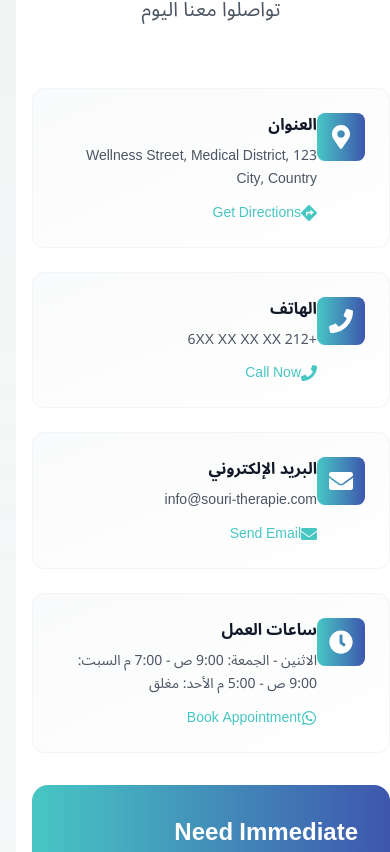
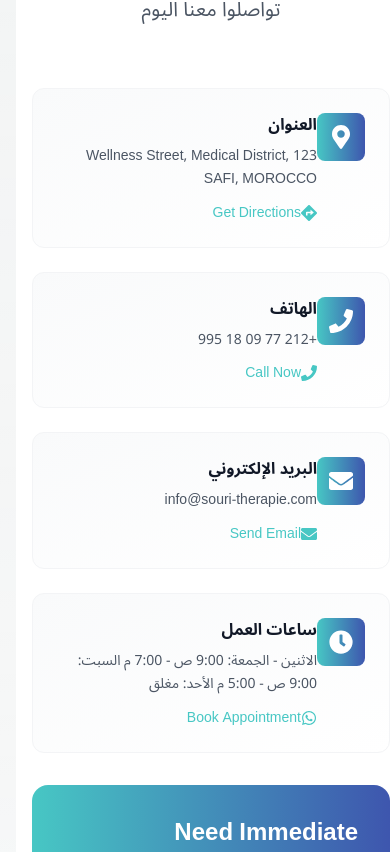
Before and after one commit to bdo07/Souri-Th-rapie, a Next.js app: page /ar in a window 390 px wide. Shown: the part 7489-8341 px from the top of the page. Built offline with nearby package versions, Linux system fonts and the light colour scheme.

Commit message:
Update contact information across multiple components to reflect new phone number and address for improved accuracy.

```diff
--- a/components/About.tsx
+++ b/components/About.tsx
@@ -84,7 +84,7 @@ const About = () => {
               whileInView={{ opacity: 1, y: 0 }}
               transition={{ duration: 0.5, delay: 0.6 }}
               viewport={{ once: true }}
-              onClick={() => window.open('https://wa.me/2126XXXXXXX', '_blank')}
+              onClick={() => window.open('https://wa.me/212770918995', '_blank')}
               className="bg-gradient-to-r from-teal to-royal-blue text-white px-8 py-4 rounded-full font-semibold hover:shadow-lg transform hover:scale-105 transition-all duration-300"
             >
               Learn More About Us
--- a/components/Contact.tsx
+++ b/components/Contact.tsx
@@ -18,7 +18,7 @@ const Contact = () => {
     {
       icon: FaMapMarkerAlt,
       title: t('address'),
-      content: '123 Wellness Street, Medical District, City, Country',
+      content: '123 Wellness Street, Medical District, SAFI, MOROCCO',
       action: 'Get Directions',
       actionIcon: FaDirections,
       actionHandler: () => window.open('https://maps.google.com/?q=123+Wellness+Street', '_blank')
@@ -26,10 +26,10 @@ const Contact = () => {
     {
       icon: FaPhone,
       title: t('phone'),
-      content: '+212 6XX XX XX XX',
+      content: '+212 77 09 18 995',
       action: 'Call Now',
       actionIcon: FaPhone,
-      actionHandler: () => window.open('tel:+2126XXXXXXX', '_self')
+      actionHandler: () => window.open('tel:+212770918995', '_self')
     },
     {
       icon: FaEnvelope,
@@ -45,7 +45,7 @@ const Contact = () => {
       content: t('hoursValue'),
       action: 'Book Appointment',
       actionIcon: FaWhatsapp,
-      actionHandler: () => window.open('https://wa.me/2126XXXXXXX', '_blank')
+      actionHandler: () => window.open('https://wa.me/212770918995', '_blank')
     }
   ]
 
@@ -127,14 +127,14 @@ const Contact = () => {
               </p>
               <div className="flex flex-col sm:flex-row gap-4">
                 <button
-                  onClick={() => window.open('https://wa.me/2126XXXXXXX', '_blank')}
+                  onClick={() => window.open('https://wa.me/212770918995', '_blank')}
                   className="flex items-center justify-center space-x-2 bg-white text-teal px-6 py-3 rounded-full font-semibold hover:bg-gray-100 transition-colors duration-300"
                 >
                   <FaWhatsapp className="w-5 h-5" />
                   <span>WhatsApp</span>
                 </button>
                 <button
-                  onClick={() => window.open('tel:+2126XXXXXXX', '_self')}
+                  onClick={() => window.open('tel:+212770918995', '_self')}
                   className="flex items-center justify-center space-x-2 bg-transparent border-2 border-white text-white px-6 py-3 rounded-full font-semibold hover:bg-white hover:text-teal transition-colors duration-300"
                 >
                   <FaPhone className="w-5 h-5" />
@@ -176,7 +176,7 @@ const Contact = () => {
                   <div>
                     <p className="font-medium text-gray-900">Souri Thérapie</p>
                     <p className="text-gray-600">123 Wellness Street, Medical District</p>
-                    <p className="text-gray-600">City, Country</p>
+                    <p className="text-gray-600">SAFI, MOROCCO</p>
                   </div>
                 </div>
                 <div className="flex items-start space-x-3">
--- a/components/Footer.tsx
+++ b/components/Footer.tsx
@@ -121,16 +121,16 @@ const Footer = () => {
                   <p className="text-gray-300 text-sm">
                     123 Wellness Street, Medical District
                   </p>
-                  <p className="text-gray-300 text-sm">City, Country</p>
+                  <p className="text-gray-300 text-sm">SAFI, MOROCCO</p>
                 </div>
               </div>
               <div className="flex items-center space-x-3">
                 <FaPhone className="w-5 h-5 text-teal flex-shrink-0" />
                 <a
-                  href="tel:+2126XXXXXXX"
+                  href="tel:+212770918995"
                   className="text-gray-300 hover:text-teal transition-colors duration-300 text-sm"
                 >
-                  +212 6XX XX XX XX
+                  +212 77 09 18 995
                 </a>
               </div>
               <div className="flex items-center space-x-3">
@@ -145,7 +145,7 @@ const Footer = () => {
               <div className="flex items-center space-x-3">
                 <FaWhatsapp className="w-5 h-5 text-teal flex-shrink-0" />
                 <a
-                  href="https://wa.me/2126XXXXXXX"
+                  href="https://wa.me/212770918995"
                   target="_blank"
                   rel="noopener noreferrer"
                   className="text-gray-300 hover:text-teal transition-colors duration-300 text-sm"
--- a/components/Header.tsx
+++ b/components/Header.tsx
@@ -44,11 +44,11 @@ const Header = () => {
   ]
 
   const handleWhatsApp = () => {
-    window.open('https://wa.me/2126XXXXXXX', '_blank')
+    window.open('https://wa.me/212770918995', '_blank')
   }
 
   const handleCall = () => {
-    window.open('tel:+2126XXXXXXX', '_self')
+    window.open('tel:+212770918995', '_self')
   }
 
   return (
--- a/components/Hero.tsx
+++ b/components/Hero.tsx
@@ -8,11 +8,11 @@ const Hero = () => {
   const t = useTranslations('hero')
 
   const handleWhatsApp = () => {
-    window.open('https://wa.me/2126XXXXXXX', '_blank')
+    window.open('https://wa.me/212770918995', '_blank')
   }
 
   const handleCall = () => {
-    window.open('tel:+2126XXXXXXX', '_self')
+    window.open('tel:+212770918995', '_self')
   }
 
   const scrollToServices = () => {
--- a/components/Services.tsx
+++ b/components/Services.tsx
@@ -156,7 +156,7 @@ const Services = () => {
               Book your consultation today and experience the difference
             </p>
             <button
-              onClick={() => window.open('https://wa.me/2126XXXXXXX', '_blank')}
+              onClick={() => window.open('https://wa.me/212770918995', '_blank')}
               className="bg-white text-teal px-8 py-3 rounded-full font-semibold hover:bg-gray-100 transition-colors duration-300 flex items-center space-x-2 mx-auto"
             >
               <FaHeartbeat className="w-5 h-5" />
--- a/components/Testimonials.tsx
+++ b/components/Testimonials.tsx
@@ -186,7 +186,7 @@ const Testimonials = () => {
               Experience the same exceptional care and results
             </p>
             <button
-              onClick={() => window.open('https://wa.me/2126XXXXXXX', '_blank')}
+              onClick={() => window.open('https://wa.me/212770918995', '_blank')}
               className="bg-white text-teal px-8 py-3 rounded-full font-semibold hover:bg-gray-100 transition-colors duration-300 flex items-center space-x-2 mx-auto"
             >
               <span>Book Your Appointment</span>
```
